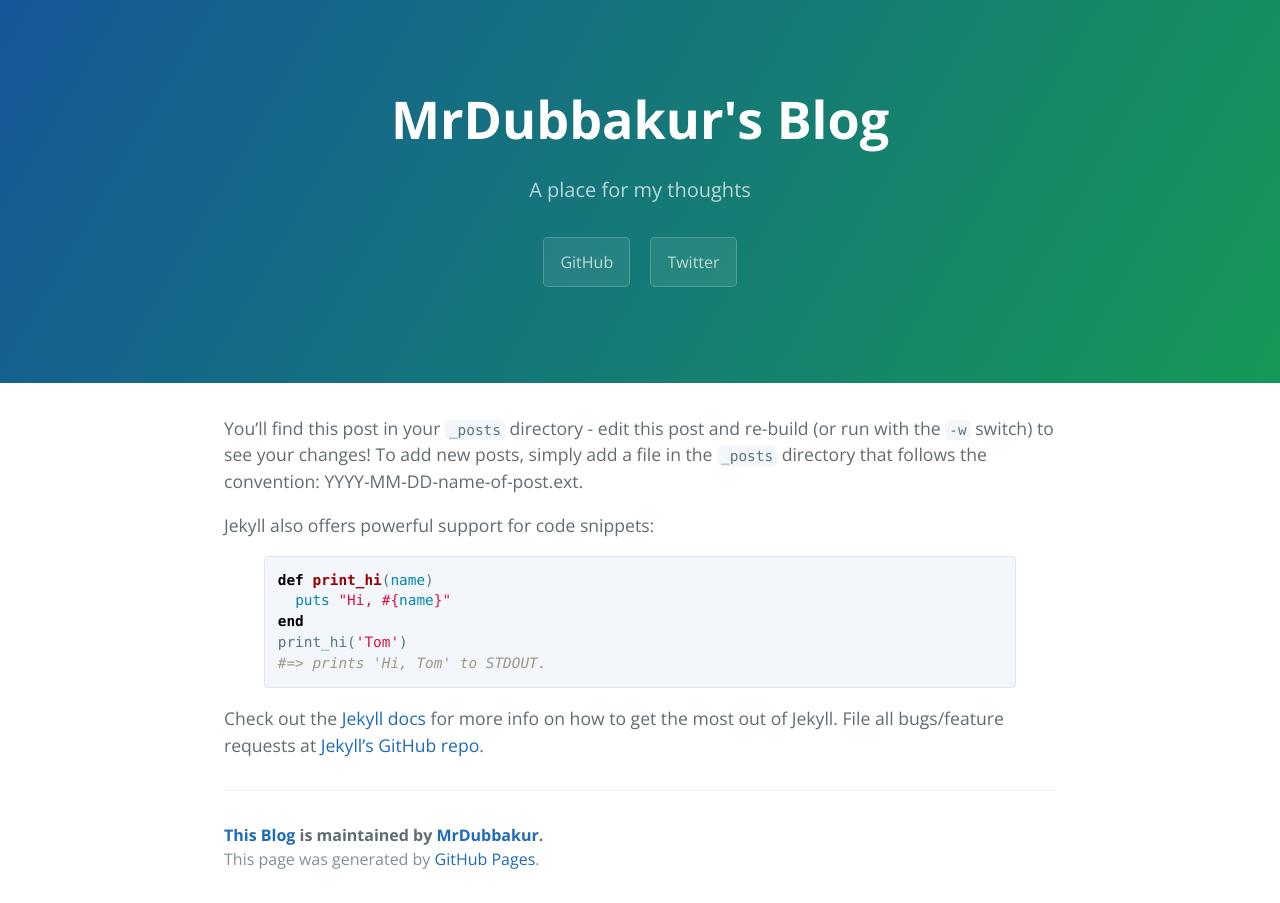
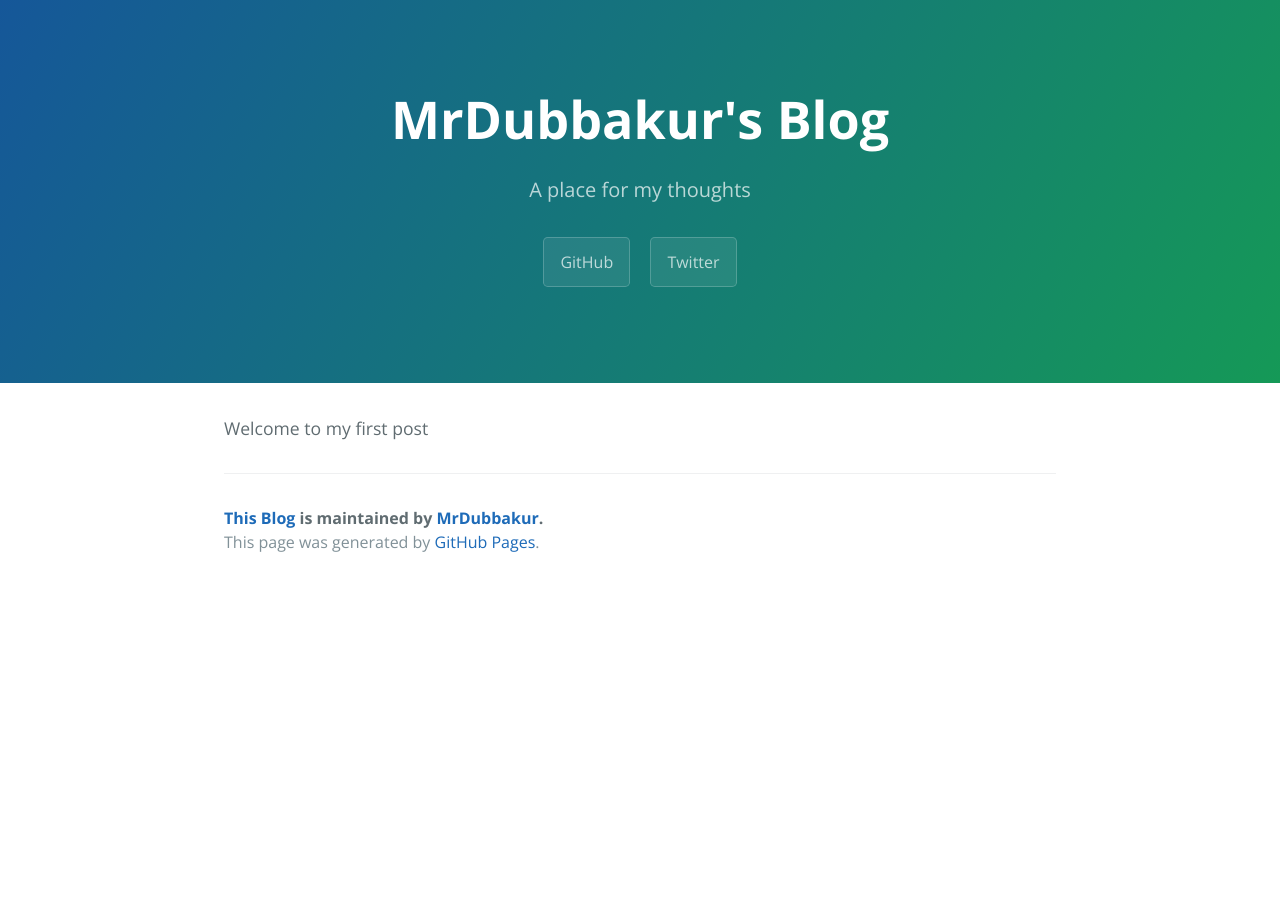
Before and after one commit to 0xSc0ut/0xSc0ut.github.io, a Jekyll site: the page built from _posts/2020-06-18-sample-content.markdown, in a window 1280 px wide. Built offline with Jekyll 4.4.1, drawn with Linux system fonts in a browser that asks for light colours.

Commit message:
Update 2020-06-18-sample-content.markdown

```diff
--- a/_posts/2020-06-18-sample-content.markdown
+++ b/_posts/2020-06-18-sample-content.markdown
@@ -5,20 +5,4 @@ date:   2020-06-18 12:30
 categories: main
 ---
 
-You'll find this post in your `_posts` directory - edit this post and re-build (or run with the `-w` switch) to see your changes!
-To add new posts, simply add a file in the `_posts` directory that follows the convention: YYYY-MM-DD-name-of-post.ext.
-
-Jekyll also offers powerful support for code snippets:
-
-{% highlight ruby %}
-def print_hi(name)
-  puts "Hi, #{name}"
-end
-print_hi('Tom')
-#=> prints 'Hi, Tom' to STDOUT.
-{% endhighlight %}
-
-Check out the [Jekyll docs][jekyll] for more info on how to get the most out of Jekyll. File all bugs/feature requests at [Jekyll's GitHub repo][jekyll-gh].
-
-[jekyll-gh]: https://github.com/mojombo/jekyll
-[jekyll]:    http://jekyllrb.com
+Welcome to my first post
```
